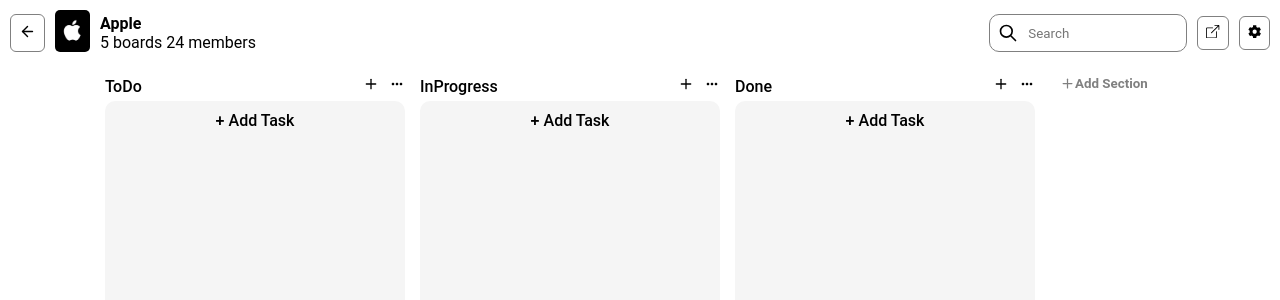
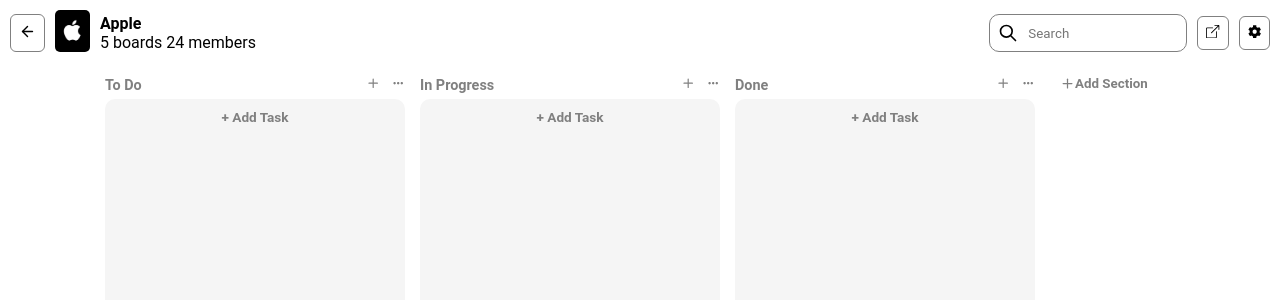
Before and after one commit to VJ13SS/Kanban-Board, a React (Vite) app: page / in a window 1280 px wide. Shown: the top 300 px of the page. Built offline with nearby package versions, Linux system fonts and the light colour scheme.

Commit message:
Updated board.jsx

```diff
--- a/src/App.jsx
+++ b/src/App.jsx
@@ -2,7 +2,6 @@ import Header from "./components/header/header";
 import Board from "./components/Board/board";
 import { DragDropContext } from "react-beautiful-dnd";
 import useAppStore from "./stateManagement/store";
-import AddSection from "./components/addSection/addSection";
 
 export default function App() {
   //Function to rearrange the tasks on each section
@@ -10,17 +9,16 @@ export default function App() {
 
   //onDragEnd Function
   const onDragEnd = (result) => {
-    console.log(result)
     const { source, destination } = result;
 
     if (!destination) return;
 
-    if (destination.droppableId === source.droppableId && source.index === destination.index ) return;
+    if (
+      destination.droppableId === source.droppableId &&
+      source.index === destination.index
+    )
+      return;
 
-    console.log(source.droppableId,
-      source.index,
-      destination.droppableId,
-      destination.index)
     modifySectionTasks(
       source.droppableId,
       source.index,
@@ -30,12 +28,11 @@ export default function App() {
   };
 
   return (
-    <DragDropContext onDragEnd={onDragEnd}>
-      <div className="app">
-        <Header />
-
+    <div className="app">
+      <Header />
+      <DragDropContext onDragEnd={onDragEnd}>
         <Board />
-      </div>
-    </DragDropContext>
+      </DragDropContext>
+    </div>
   );
 }
--- a/src/components/board/board.css
+++ b/src/components/board/board.css
@@ -36,7 +36,6 @@ justify-content: center;
     background-color: #f5f5f5;
     border-radius: 10px;
     cursor: pointer;
-
     overflow-y: auto;
 
 }
@@ -46,6 +45,7 @@ justify-content: center;
     min-height: 90px;
     background: rgba(113, 112, 112, 0.1);
     border-radius: 10px;
+    margin-bottom: 8px;
 }
 
 .section__header{
@@ -53,6 +53,9 @@ justify-content: center;
     justify-content: space-between;
     align-items: center;
     margin-bottom: 5px;
+    font-size: 0.9rem;
+    font-weight: bold;
+    color: gray;
 }
 
 .section__delete{
@@ -71,10 +74,17 @@ justify-content: center;
     right: 0px;
     border-radius: 5px;
     font-size: 0.95rem;
+    z-index: 1;
 }
 
 .section__delete:hover .section__dropdown{
     display: block;
+}
+
+.section__add-task{
+    color: gray;
+    font-size: 0.85rem;
+    font-weight: bold;
 }
 
 .section__options{
@@ -87,7 +97,8 @@ justify-content: center;
 .drag{
   box-shadow: 0px 0px 5px black;
   border: 2px dashed black;
-  background-color: red;
+  height: 90px;
+  width: 100%;
 }
 @media (max-width:500px){
     .container{
--- a/src/components/board/board.jsx
+++ b/src/components/board/board.jsx
@@ -41,7 +41,13 @@ export default function Board() {
           {Object.entries(sections).map(([section, taskList], index) => (
             <div className="section" key={index}>
               <div className="section__header">
-                {section}
+                <span>
+                  {section === "ToDo"
+                    ? "To Do"
+                    : section === "InProgress"
+                    ? "In Progress"
+                    : section}
+                </span>
                 <div className="section__options">
                   <FiPlus
                     onClick={() => {
@@ -58,33 +64,38 @@ export default function Board() {
               </div>
 
               <Droppable droppableId={section.toString()}>
-                {(provided) => (
+                {(provided, snapshot) => (
                   <div
-                    className="section__tasks"
+                    className={`section__tasks `}
                     ref={provided.innerRef}
                     {...provided.droppableProps}
                   >
                     {taskList.map((task, indx) => (
+                      <div
+                        className={`${
+                          snapshot.isDragging ? "drag" : "task-container "
+                        } }`}
+                      >
                         <Draggable
                           draggableId={task.id.toString()}
                           index={indx}
                           key={task.id}
                         >
                           {(provided, snapshot) => (
-                          <div className={`task-container`}>
                             <Task
                               task={task}
                               taskSection={section}
                               provided={provided}
                               snapshot={snapshot}
                             />
-                          </div>
                           )}
                         </Draggable>
+                      </div>
                     ))}
 
                     {taskList.length == 0 && (
                       <span
+                        className="section__add-task"
                         onClick={() => {
                           return [setTaskSection(section), toggleTaskPopup()];
                         }}
@@ -92,7 +103,6 @@ export default function Board() {
                         + Add Task
                       </span>
                     )}
-                    {provided.placeholder}
                   </div>
                 )}
               </Droppable>
--- a/src/components/task/task.css
+++ b/src/components/task/task.css
@@ -51,7 +51,7 @@
 .task__dropdown {
   background-color: white;
   border: 1px solid gray;
-  padding-inline: 7px;
+  padding: 5px 7px;
   color: red;
   border-radius: 3px;
   position: absolute;
@@ -70,7 +70,7 @@
   font-weight: 600;
 }
 
-.yesterday {
+.before {
   color: red;
   font-weight: 600;
 }
--- a/src/components/task/task.jsx
+++ b/src/components/task/task.jsx
@@ -18,14 +18,14 @@ export default function Task({ task, taskSection, provided,snapshot }) {
     //calculate the difference in days
     const diffDays = (given - today) / (1000 * 60 * 60 * 24);
 
-    if (diffDays === 1) return "Tomorrow";
-    if (diffDays === 0) return "Today";
-    if (diffDays === -1) return "Yesterday";
+    if (diffDays === 1) return [diffDays,"Tomorrow"];
+    if (diffDays === 0) return [diffDays,"Today"];
+    if (diffDays === -1) return [diffDays,"Yesterday"];
 
     //Format date to dd-month fromat
     const formattedDate = { day: "numeric", month: "long" };
 
-    return given.toLocaleDateString("en-GB", formattedDate);
+    return [diffDays,given.toLocaleDateString("en-GB", formattedDate)];
   };
 
   return (
@@ -59,16 +59,16 @@ export default function Task({ task, taskSection, provided,snapshot }) {
           />
           <span
             className={`${
-              checkDate(task.date) === "Today"
+              checkDate(task.date)[0] === 0
                 ? "today"
-                : checkDate(task.date) === "Tomorrow"
+                : checkDate(task.date)[0] === 1
                 ? "tomorrow"
-                : checkDate(task.date) === "Yesterday"
-                ? "yesterday"
+                : checkDate(task.date)[0] < 0
+                ? "before"
                 : "other"
             }`}
           >
-            {checkDate(task.date)}
+            {checkDate(task.date)[1]}
           </span>
         </div>
 
--- a/src/stateManagement/store.js
+++ b/src/stateManagement/store.js
@@ -72,12 +72,12 @@ const store = (set) => ({
     //get the current task which was dragged
     let currentTask = state.sections[sourceSection][sourceIndx]
 
+
     //delete the rescpective task from the source array
     state.sections[sourceSection].splice(sourceIndx,1)
 
     //add the task to the destination array
     state.sections[destinationSection].splice(destinationIndx,0,currentTask)
-
     return {
       sections:{...state.sections}
     }
```
Lines whose indentation alone changed are shown as unchanged.
